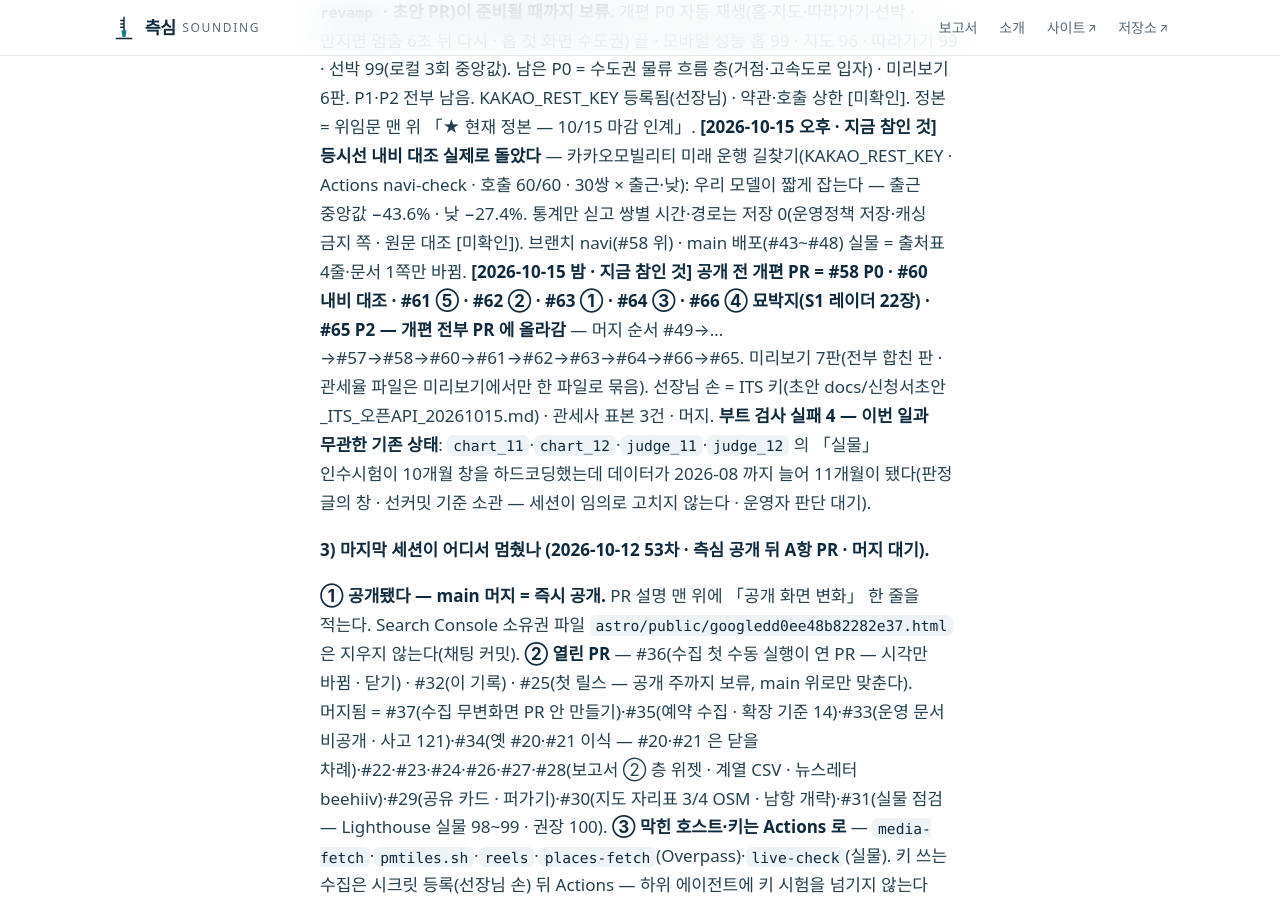
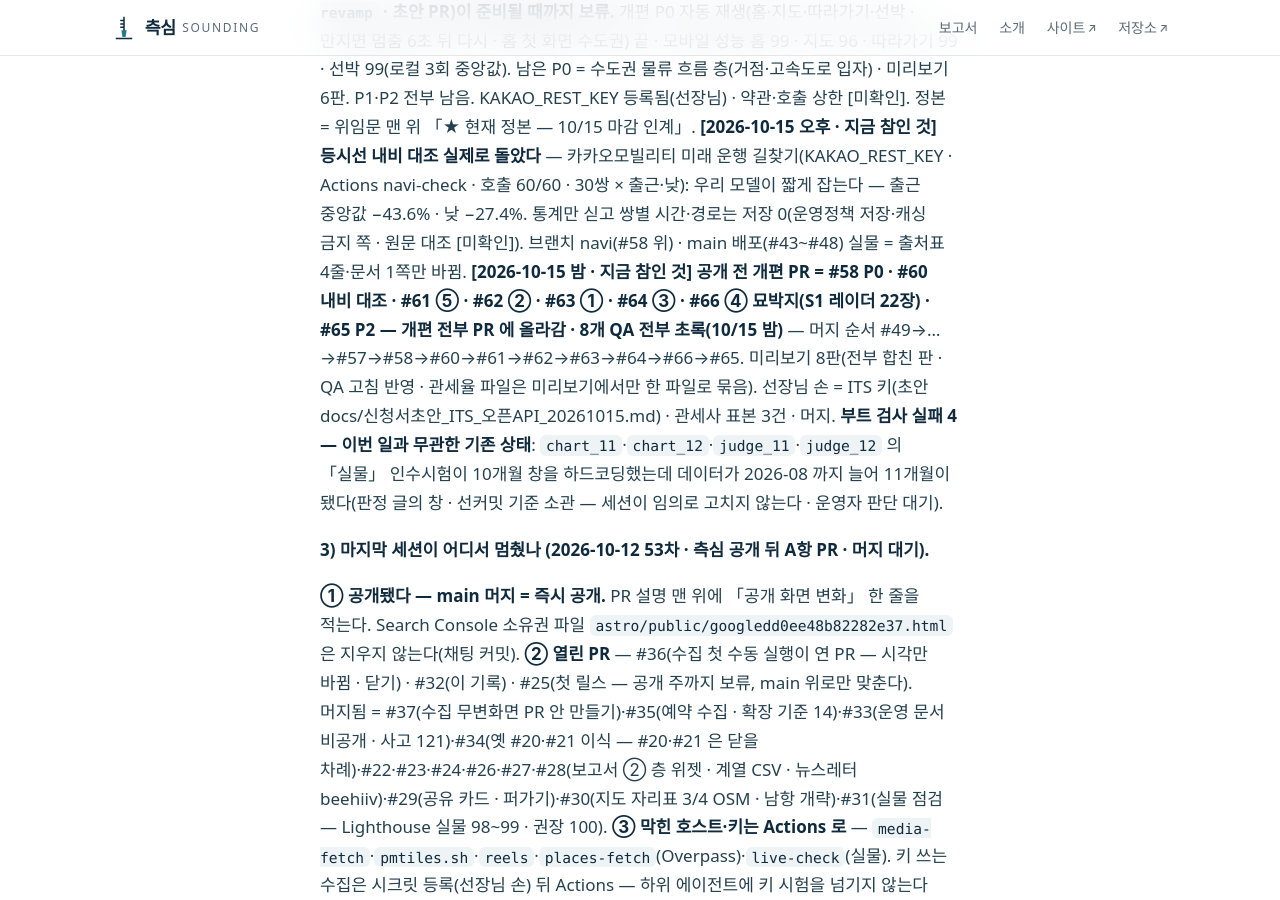
Before and after one commit to jisangj03-dev/incheon-port-analysis, a Jekyll site: the page built from docs/STATUS.md, in a window 1280 px wide and 900 px high, scrolled down 2932 px. Built offline with Jekyll 4.4.1, drawn with Linux system fonts in a browser that asks for light colours; some web fonts are replaced; our own code applies the rules of GitHub Pages for plain Markdown files.

Commit message:
인계 정본 — 개편 PR 8개 QA 전부 초록 · 미리보기 8판
Co-Authored-By: Claude Opus 5.5 <noreply@anthropic.com>
Claude-Session: https://claude.ai/code/session_01L59oEoiMW7KHoJRFFkcN4Q

```diff
--- a/docs/STATUS.md
+++ b/docs/STATUS.md
@@ -41,7 +41,7 @@ A 는 이쪽이 지금 할 수 있는 것, C 는 아직 안 본 축이다.
 **[2026-10-15 오후 · 지금 참인 것] #44~#51 의 base 를 전부 `main` 으로 바꿨다** — 저장소 설정 `delete_branch_on_merge = false` 라 머지해도 다음 PR 의 base 가 저절로 main 으로 바뀌지 않는다. 지금은 순서대로 누르기만 하면 된다(#43→#44→#46→#45→#47→#48→#49→#50 · 일반 머지 · 로컬에서 차례로 머지해 보니 충돌 0). 스택 빌드 실측으로 보면 공개판이 실제로 바뀌는 머지는 셋이다 — #43(방법론 문서 1쪽 추가) · #48(데이터 출처표 2줄) · **#49(실명·새 메뉴 「지도·시뮬레이션·노트·소개」 · 지면 +9 · 83쪽 바뀜)**. #49 는 pages 배포가 끝나는 즉시 공개된다. #52~#55 의 base 는 그대로 쌓여 있다. **[10/15 09:10 인계] 정본 = `docs/위임문_다음세션_20261012.md` 맨 위 「★ 현재 정본 — 10/15 인계」(지금 상태 · 다음 한 걸음 · 선장님 손 · 재개 단락).** **미리보기(공개 직전 최종판 · 같은 주소)** = 비공개 claude.ai 아티팩트 https://claude.ai/artifact/KvVcm3otX6pHRsQyscrScb — 스택 맨 위(#55 머리) 빌드 · 첫 쪽 = 실제 홈 · 지도 타일 메모리 읽기(미리보기만) · #51 이 머지·닫히면 지운다. **#44~#55 base = main · 13 PR 차례 머지 모의 충돌 0**(10/15 오후). 기업 카드 = **미달**(10/15 재수집: 사업보고서 제출 3,206곳 중 인천·물류 1곳 < 5 → 싣지 않음 · PR 없음).
 **[2026-10-15 10:30 · 지금 참인 것 · 마감 인계] #43~#48 머지됨(main = b7658eb). #49 이후는 공개 전 개편 PR(브랜치 `claude/busy-lovelace-e073jj-revamp` · 초안 PR)이 준비될 때까지 보류.** 개편 P0 자동 재생(홈·지도·따라가기·선박 · 만지면 멈춤 6초 뒤 다시 · 홈 첫 화면 수도권) 끝 · 모바일 성능 홈 99 · 지도 96 · 따라가기 99 · 선박 99(로컬 3회 중앙값). 남은 P0 = 수도권 물류 흐름 층(거점·고속도로 입자) · 미리보기 6판. P1·P2 전부 남음. KAKAO_REST_KEY 등록됨(선장님) · 약관·호출 상한 [미확인]. 정본 = 위임문 맨 위 「★ 현재 정본 — 10/15 마감 인계」.
 **[2026-10-15 오후 · 지금 참인 것] 등시선 내비 대조 실제로 돌았다** — 카카오모빌리티 미래 운행 길찾기(KAKAO_REST_KEY · Actions navi-check · 호출 60/60 · 30쌍 × 출근·낮): 우리 모델이 짧게 잡는다 — 출근 중앙값 −43.6% · 낮 −27.4%. 통계만 싣고 쌍별 시간·경로는 저장 0(운영정책 저장·캐싱 금지 쪽 · 원문 대조 [미확인]). 브랜치 navi(#58 위) · main 배포(#43~#48) 실물 = 출처표 4줄·문서 1쪽만 바뀜.
-**[2026-10-15 밤 · 지금 참인 것] 공개 전 개편 PR = #58 P0 · #60 내비 대조 · #61 ⑤ · #62 ② · #63 ① · #64 ③ · #66 ④ 묘박지(S1 레이더 22장) · #65 P2 — 개편 전부 PR 에 올라감** — 머지 순서 #49→…→#57→#58→#60→#61→#62→#63→#64→#66→#65. 미리보기 7판(전부 합친 판 · 관세율 파일은 미리보기에서만 한 파일로 묶음). 선장님 손 = ITS 키(초안 docs/신청서초안_ITS_오픈API_20261015.md) · 관세사 표본 3건 · 머지.
+**[2026-10-15 밤 · 지금 참인 것] 공개 전 개편 PR = #58 P0 · #60 내비 대조 · #61 ⑤ · #62 ② · #63 ① · #64 ③ · #66 ④ 묘박지(S1 레이더 22장) · #65 P2 — 개편 전부 PR 에 올라감 · 8개 QA 전부 초록(10/15 밤)** — 머지 순서 #49→…→#57→#58→#60→#61→#62→#63→#64→#66→#65. 미리보기 8판(전부 합친 판 · QA 고침 반영 · 관세율 파일은 미리보기에서만 한 파일로 묶음). 선장님 손 = ITS 키(초안 docs/신청서초안_ITS_오픈API_20261015.md) · 관세사 표본 3건 · 머지.
 **부트 검사 실패 4 — 이번 일과 무관한 기존 상태**: `chart_11`·`chart_12`·`judge_11`·`judge_12` 의 「실물」 인수시험이 10개월 창을 하드코딩했는데 데이터가 2026-08 까지 늘어 11개월이 됐다(판정 글의 창 · 선커밋 기준 소관 — 세션이 임의로 고치지 않는다 · 운영자 판단 대기).
 
 **3) 마지막 세션이 어디서 멈췄나 (2026-10-12 53차 · 측심 공개 뒤 A항 PR · 머지 대기).**
```
Also changed, not shown: docs/위임문_다음세션_20261012.md (+1 -1 lines).
